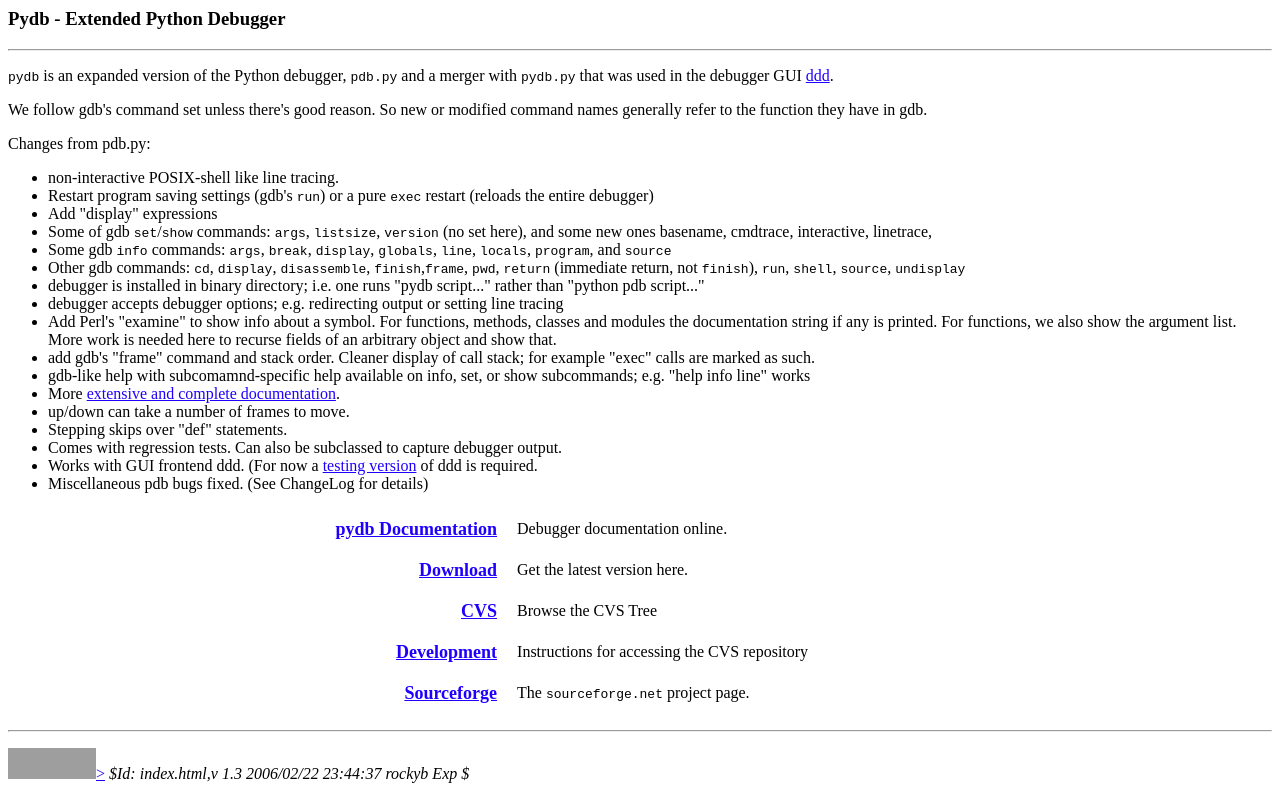
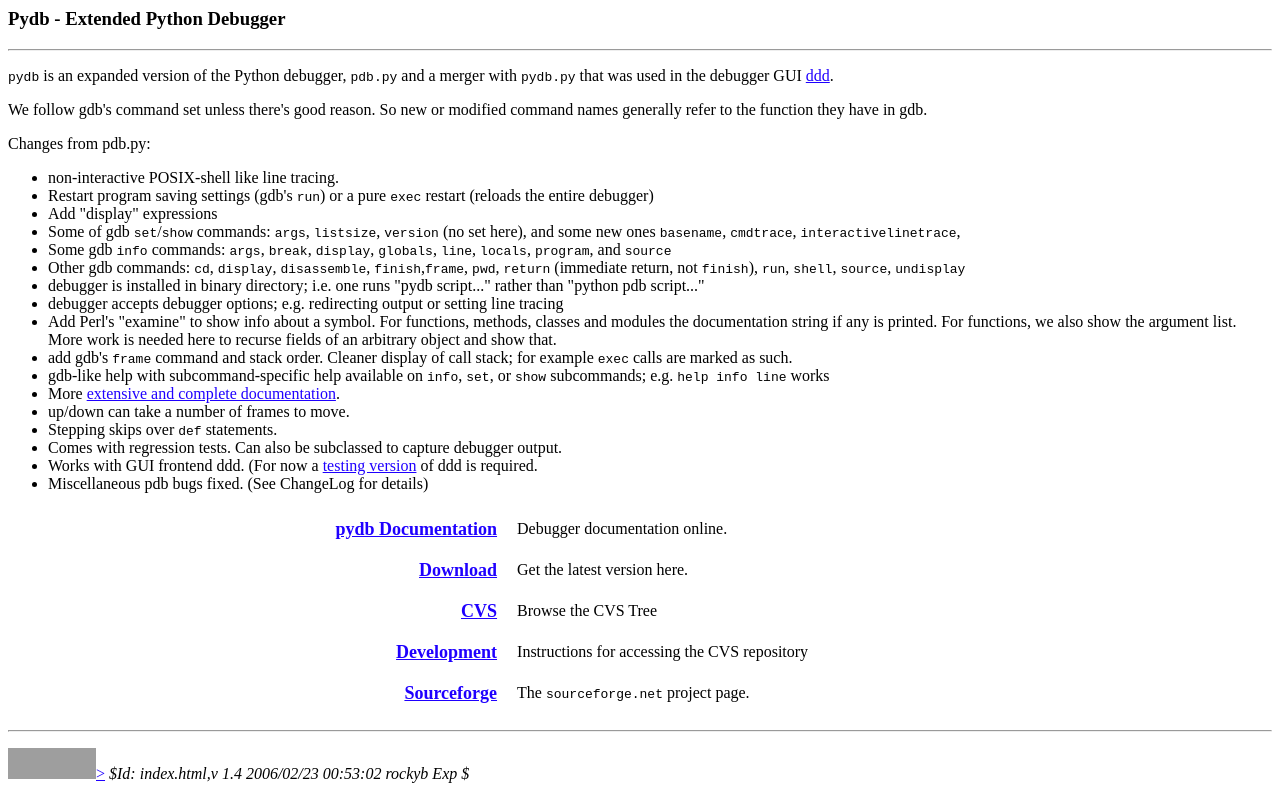
Before and after one commit to Trepan-Debuggers/pydb, a plain HTML site: page htdocs/index.html in a window 1280 px wide. Drawn offline with Linux system fonts and the light colour scheme; grey boxes are pictures that could not be loaded.

Commit message:
More tt tagging

```diff
--- a/htdocs/index.html
+++ b/htdocs/index.html
@@ -37,9 +37,10 @@ Changes from pdb.py:
 
 <li>Add "display" expressions
 
-<li>Some of gdb <tt>set</tt>/<tt>show</tt> commands:
-   <tt>args</tt>, <tt>listsize</tt>, <tt>version</tt> (no set here),
-   and some new ones basename, cmdtrace, interactive, linetrace,
+<li>Some of gdb <tt>set</tt>/<tt>show</tt> commands: <tt>args</tt>,
+   <tt>listsize</tt>, <tt>version</tt> (no set here), and some new
+   ones <tt>basename</tt>, <tt>cmdtrace</tt>, <tt>interactive</tt,
+   <tt>linetrace</tt>,
 
 <li>Some gdb <tt>info</tt> commands: <tt>args</tt>, <tt>break</tt>,
    <tt>display</tt>, <tt>globals</tt>, <tt>line</tt>, <tt>locals</tt>,
@@ -61,18 +62,19 @@ Changes from pdb.py:
   For functions, we also show the argument list. More work is needed here
   to recurse fields of an arbitrary object and show that.
 
-<li> add gdb's "frame" command and stack order. Cleaner display of
-  call stack; for example "exec" calls are marked as such.
+<li> add gdb's <tt>frame</tt> command and stack order. Cleaner display of
+  call stack; for example <tt>exec</tt> calls are marked as such.
 
-<li> gdb-like help with subcomamnd-specific help available on
-  info, set, or show subcommands;  e.g. "help info line" works
+<li> gdb-like help with subcommand-specific help available on
+  <tt>info</tt>, <tt>set</tt>, or <tt>show</tt> subcommands;
+  e.g. <tt>help info line</tt> works
 
 <li> More <a href="http://bashdb.sourceforge.net/pydb/pydb/lib/index.html">
 extensive and complete documentation</a>.
 
 <li> up/down can take a number of frames to move.
 
-<li> Stepping skips over "def" statements.
+<li> Stepping skips over <tt>def</tt> statements.
 
 <li> Comes with regression tests. Can also be subclassed to capture
   debugger output.
@@ -141,6 +143,6 @@ version</a> of ddd is required.
 src="http://sourceforge.net/sflogo.php?group_id=61395&amp;type=1"
 alt="SourceForge Logo" border="0" height="31" width="88">></a>
 
-<i>$Id: index.html,v 1.3 2006/02/22 23:44:37 rockyb Exp $</i>
+<i>$Id: index.html,v 1.4 2006/02/23 00:53:02 rockyb Exp $</i>
 </body>
 </html>
```
